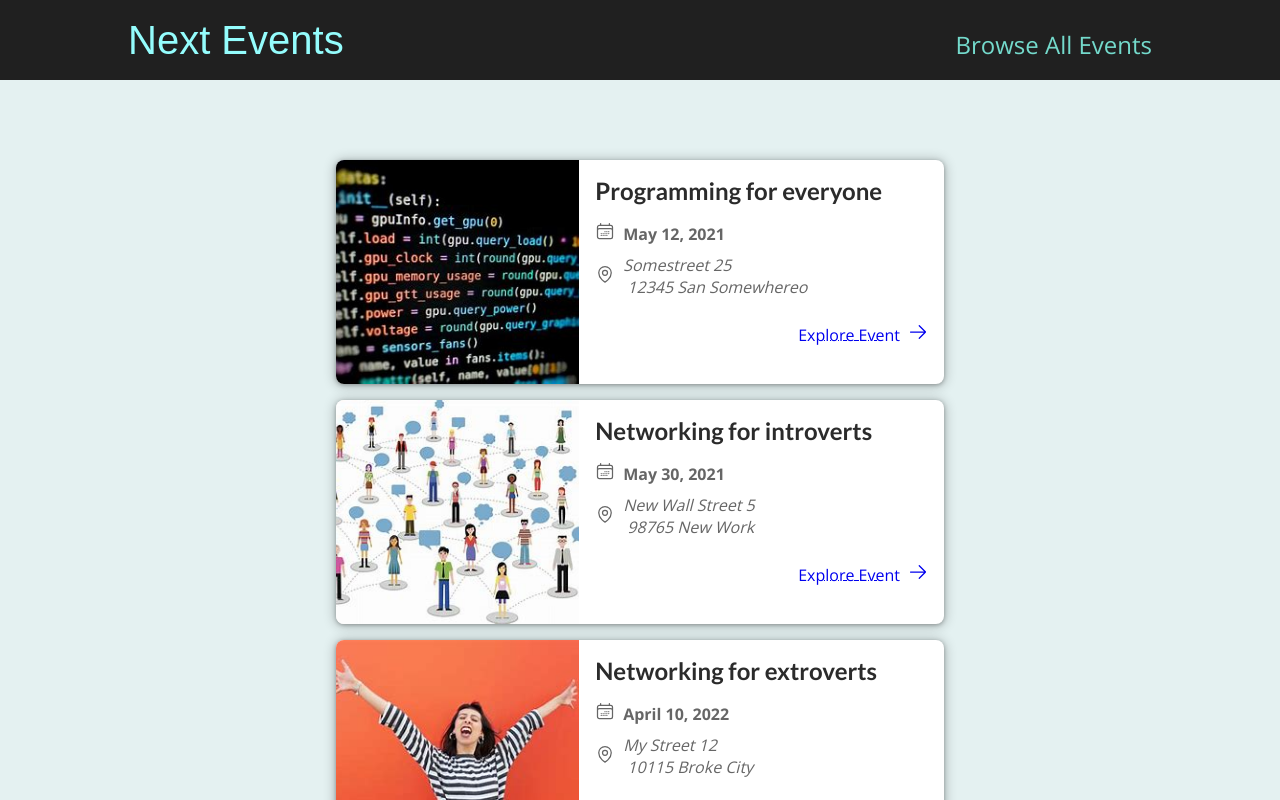
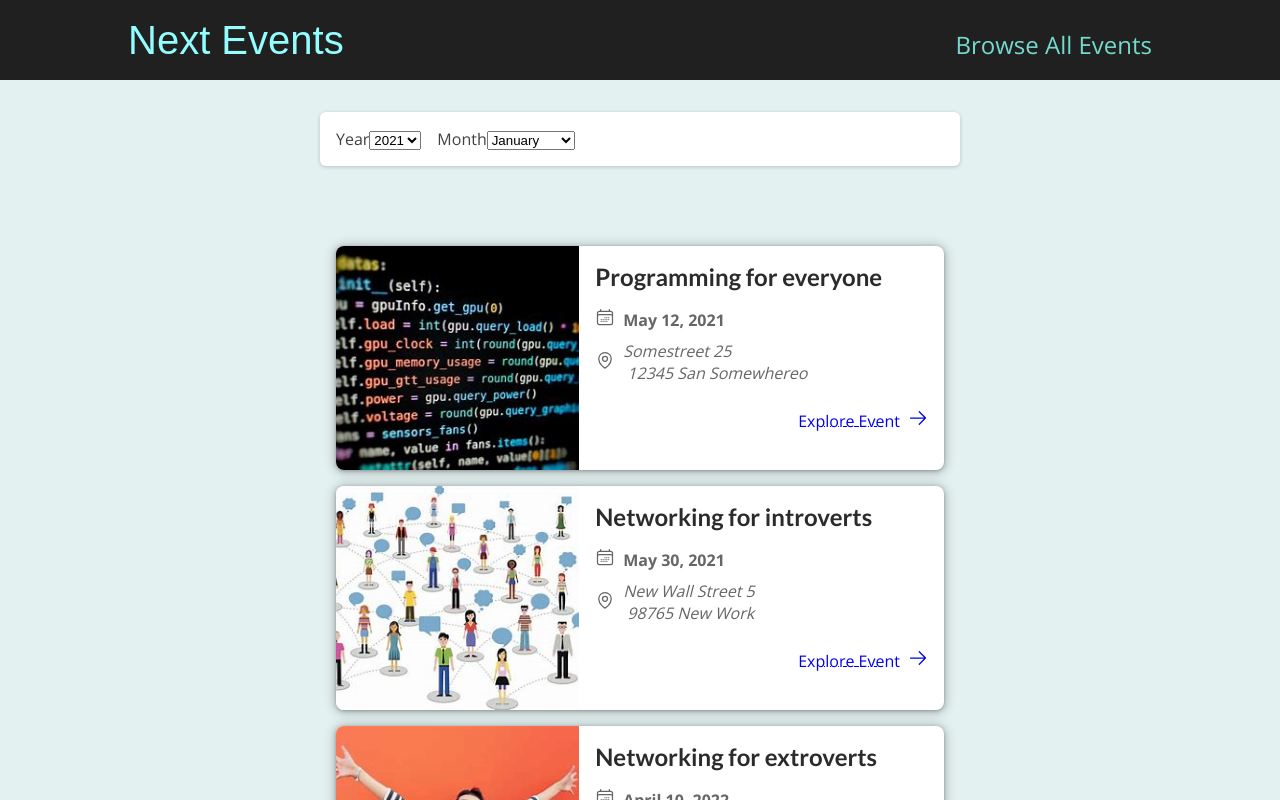
Before and after one commit to parham-devdocs/app-router-next, a Next.js app: page / in a window 1280 px wide. Shown: the top 800 px of the page. Built offline with nearby package versions, Linux system fonts and the light colour scheme.

Commit message:
event search component created

```diff
--- /dev/null
+++ b/components/event-search.js
@@ -0,0 +1,38 @@
+import React from 'react'
+import Button from './ui/button';
+import classes from "./event-search.module.css";
+const EventSearch = () => {
+  return (
+    <form className={classes.form}>
+      <div className={classes.controls}>
+        <div className={classes.constrol}>
+          <label htmlFor="year">Year</label>
+          <select id="year">
+            <option value={2021}>2021</option>
+            <option value={2022}>2022</option>
+          </select>
+        </div>
+        <div className={classes.constrol}>
+          <label htmlFor="month">Month</label>
+          <select id="month">
+            <option value="1">January</option>
+            <option value="2">February</option>
+            <option value="3">March</option>
+            <option value="4">April</option>
+            <option value="5">May</option>
+            <option value="6">June</option>
+            <option value="7">July</option>
+            <option value="8">August</option>
+            <option value="9">September</option>
+            <option value="10">October</option>
+            <option value="11">November</option>
+            <option value="12">December</option>
+          </select>
+        </div>
+      </div>
+      <Button>Findn Event</Button>
+    </form>
+  );
+}
+
+export default EventSearch
--- /dev/null
+++ b/components/event-search.module.css
@@ -0,0 +1,69 @@
+.form {
+  margin: 2rem auto;
+  box-shadow: 0 1px 4px rgba(0,0,0,0.2);
+  padding: 1rem;
+  background-color: white;
+  border-radius: 6px;
+  width: 90%;
+  max-width: 40rem;
+  display: flex;
+  justify-content: space-between;
+  flex-direction: column;
+  gap: 1rem;
+}
+
+.controls {
+  width: 100%;
+  display: flex;
+  gap: 1rem;
+  flex-direction: column;
+}
+
+.control {
+  flex: 1;
+  display: flex;
+  gap: 1rem;
+  align-items: center;
+  justify-content: space-between;
+}
+
+.control label {
+  font-weight: bold;
+}
+
+.control select {
+  font: inherit;
+  background-color: white;
+  border-radius: 6px;
+  width: 70%;
+  padding: 0.25rem;
+}
+
+.form button {
+  width: 100%;
+  font: inherit;
+  padding: 0.25rem 0.5rem;
+  background-color: #03be9f;
+  border: 1px solid #03be9f;
+  color: #dafff7;
+  border-radius: 4px;
+}
+
+@media (min-width: 768px) {
+  .form {
+    flex-direction: row;
+  }
+
+  .controls {
+    width: 80%;
+    flex-direction: row;
+  }
+
+  .control select {
+    width: 100%;
+  }
+
+  .form button {
+    width: 20%;
+  }
+}
--- a/components/ui/button.js
+++ b/components/ui/button.js
@@ -1,10 +1,11 @@
 import Link from 'next/link'
 import React from 'react'
-
-const Button = ({link,children}) => {
-  return (
-      <Link href={link}>{ children }</Link>
-  )
+import classes from "./button.module.css";
+const Button = ({ link, children,onclick }) => {
+  if (link) {
+      return <Link href={link}>{children}</Link>;
+  }
+  <button className={classes.btn} onClick={onclick}>{ children }</button>
 }
 
 export default Button
--- a/pages/events/index.js
+++ b/pages/events/index.js
@@ -5,7 +5,7 @@
   const events=getAllEvents()
   return (
     <div>
-    <EventList items={events}/>
+        <EventList items={events}/>
     </div>
   )
 }
--- a/pages/index.js
+++ b/pages/index.js
@@ -1,11 +1,13 @@
 import React from 'react'
 import EventList from '../components/eventList'
 import { getAllEvents } from '../data/DummyData'
+import EventSearch from '../components/event-search'
 
 const HomePage = () => {
   const events=getAllEvents()
   return (
     <div>
+      <EventSearch/>
       <EventList items={events} />
     </div>
   )
```
